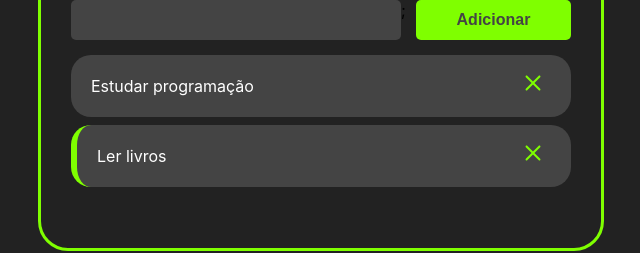
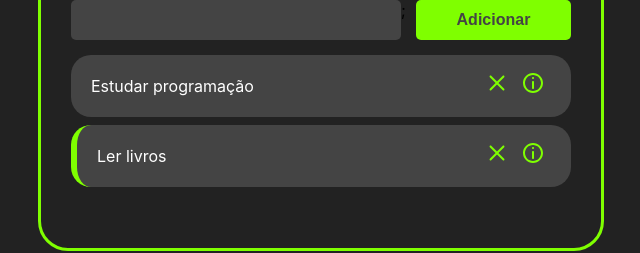
Before and after one commit to JoaoVictorCSousa/ToDo_List, a React (Create React App) app: page / in a window 1280 px wide. Shown: the part 145-398 px from the top of the page, without its empty margins (319-959 px from the left). Built offline with nearby package versions, Linux system fonts and the light colour scheme.

Commit message:
feat: create the more details button

```diff
--- a/package.json
+++ b/package.json
@@ -9,6 +9,7 @@
     "react": "^18.2.0",
     "react-dom": "^18.2.0",
     "react-icons": "^4.7.1",
+    "react-router-dom": "^6.8.2",
     "react-scripts": "5.0.1",
     "uuid": "^9.0.0",
     "web-vitals": "^2.1.4"
--- a/src/components/task/Task.css
+++ b/src/components/task/Task.css
@@ -14,7 +14,7 @@
     cursor: pointer;
 }
 
-.remove-task-button{
+.remove-task-button, .info-task-button{
     background-color: #444;
     border: none;
     font-size: 24px;
--- a/src/components/task/Task.js
+++ b/src/components/task/Task.js
@@ -1,6 +1,6 @@
 import React from 'react';
 import "./Task.css";
-import {CgClose} from "react-icons/cg";
+import {CgClose, CgInfo} from "react-icons/cg";
 
 const Task = ({ task, handleTaskClick, handleTaskDelete }) => {
 
@@ -17,6 +17,11 @@ const Task = ({ task, handleTaskClick, handleTaskDelete }) => {
 
             <button onClick={() =>handleTaskDelete(task.id)} className='remove-task-button'>
             <CgClose />
+            </button>
+
+
+            <button  className='info-task-button'>
+            <CgInfo />
             </button>
 
         </div>
```
Also changed, not shown: 1 other file (tests, documents, lock files or other folders).
